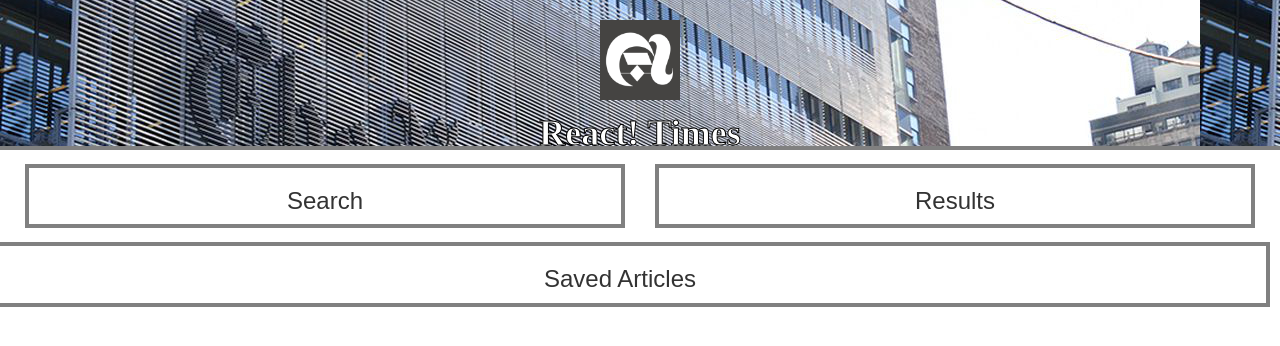
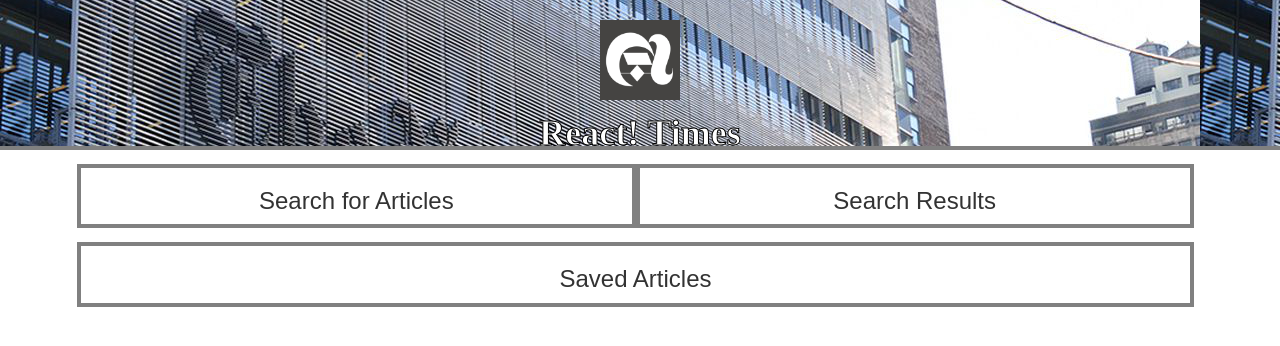
Before and after one commit to funduval/new-times, a React (Create React App) app: page / in a window 1280 px wide. Shown: the top 346 px of the page. Built offline with nearby package versions, Linux system fonts and the light colour scheme.

Commit message:
adding forms

```diff
--- /dev/null
+++ b/src/Container.js
@@ -0,0 +1,8 @@
+// import React from "react";
+
+// const Container = props =>
+//   <div className={`container${props.fluid ? "-fluid" : ""}`}>
+//     {props.children}
+//   </div>;
+
+// export default Container;
--- a/src/Main.js
+++ b/src/Main.js
@@ -1,5 +1,5 @@
 import React, { Component } from 'react';
-import logo from './greyTimes.jpg';
+
 import './App.css';
 import Search from './Search.js';
 import Results from './Results.js';
@@ -19,17 +19,18 @@ return (
 
 	   <div className="row">
 
-		    <div className="col-md-6">
+
 	       <Search />
-	       </div>
 
-        <div className="col-md-6">
+
+
         <Results />
-        </div>
+
 
        </div>
 
        <div className="row">
+
        <Saved />
 
        </div>
--- a/src/Results.js
+++ b/src/Results.js
@@ -1,25 +1,29 @@
+
 import React, { Component } from 'react';
-import logo from './greyTimes.jpg';
+
 import './App.css';
 import './Main.js';
 
 
 class Results extends Component {
 
-render() {
-
-return (
-
-	<div className="d-inline-flex p-6" id="results">
-<h3>Results</h3>
-
-   </div>
 
 
-);
+  render() {
+    return (
 
+
+          <div className= "col-md-5" id="results">
+
+             <h3>Search Results</h3>
+
+          </div>
+
+
+
+    );
+  }
 }
 
-}
 
 export { Results as default };
--- a/src/Saved.js
+++ b/src/Saved.js
@@ -1,5 +1,4 @@
 import React, { Component } from 'react';
-import logo from './greyTimes.jpg';
 import './App.css';
 import './Main.js';
 
@@ -10,7 +9,7 @@ render() {
 
 return (
 
-	<div className="d-inline-flex p-12" id="saved">
+	<div className="col-md-10" id="saved">
               <h3>Saved Articles</h3>
 	</div>
 );
--- a/src/Search.js
+++ b/src/Search.js
@@ -1,35 +1,32 @@
 import React, { Component } from 'react';
-import logo from './greyTimes.jpg';
+
 import './App.css';
 import './Main.js';
-import Results from './Results.js';
+import Results from "./Results";
+// import Container from "./Container";
+// import Form from "./Form/Form";
 
 
 class Search extends Component {
 
 
 
-
-render() {
-
-return (
-
-	<div className="d-inline-flex p-6" id="search">
+  render() {
+    return (
 
 
-	  {/*this component will need to share the click handler function with each grandchild module*/}
+          <div className= "col-md-5" id="search">
 
-<h3>Search</h3>
+          <h3>Search for Articles</h3>
+
+          </div>
 
 
 
-</div>
+
+    );
+  }
+}
 
 
-);
-
-}
-
-}
-
 export { Search as default };
--- a/src/index.css
+++ b/src/index.css
@@ -19,7 +19,7 @@ margin-top: 14px;
 	border-color: grey;
 	border-style: solid;
 	border-width: 4px;
-	margin-left: 40px;
+	margin-left: 8%;
 	margin-right: 0px;
 
 }
@@ -42,7 +42,7 @@ margin-top: 14px;
 	border-style: solid;
 	border-width: 4px;
 	margin-right: 40px;
-	margin-left: 0px;
+	margin-left: 8%;
 
 
 }
```
Also changed, not shown: src/API.js (added, +9 -0 lines), src/Col.js (added, +15 -0 lines), src/Form/Form.js (+22 -0 lines), src/Panel.js (added, +15 -0 lines), src/Row.js (added, +8 -0 lines).
